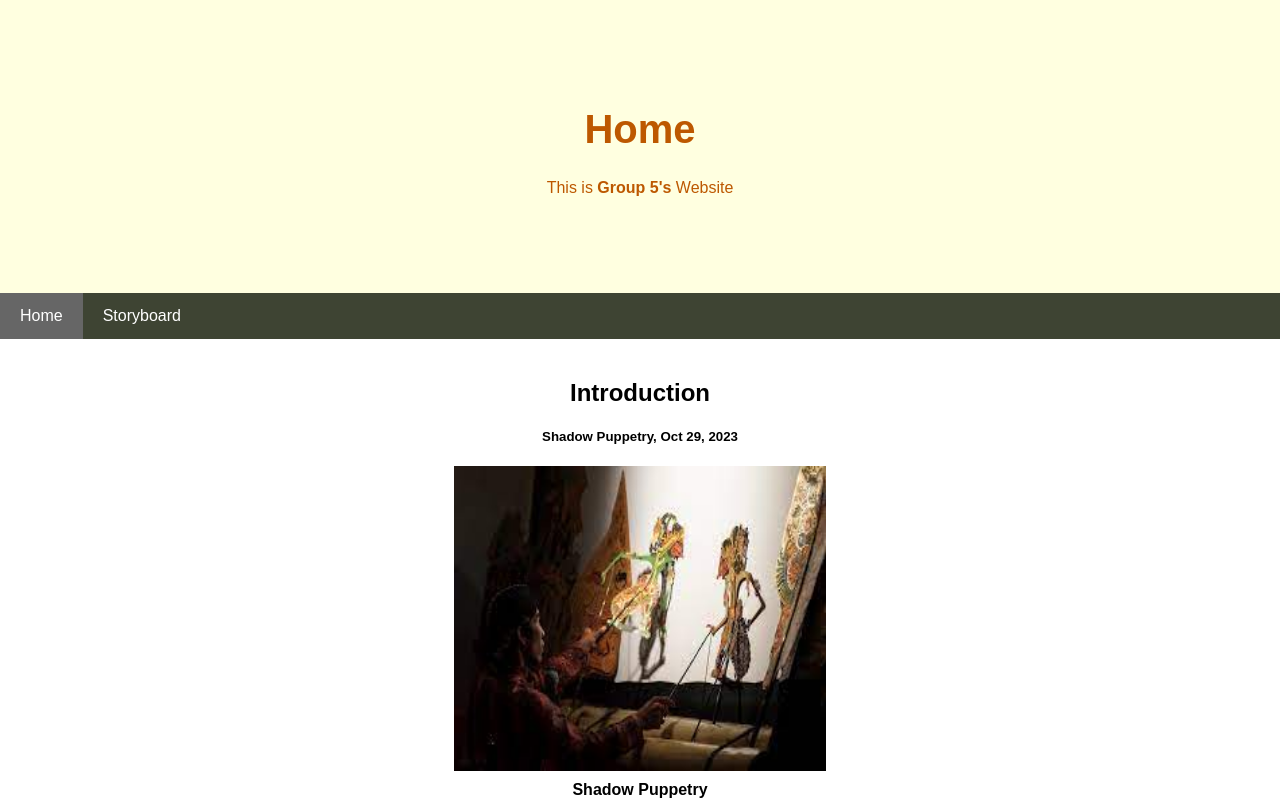
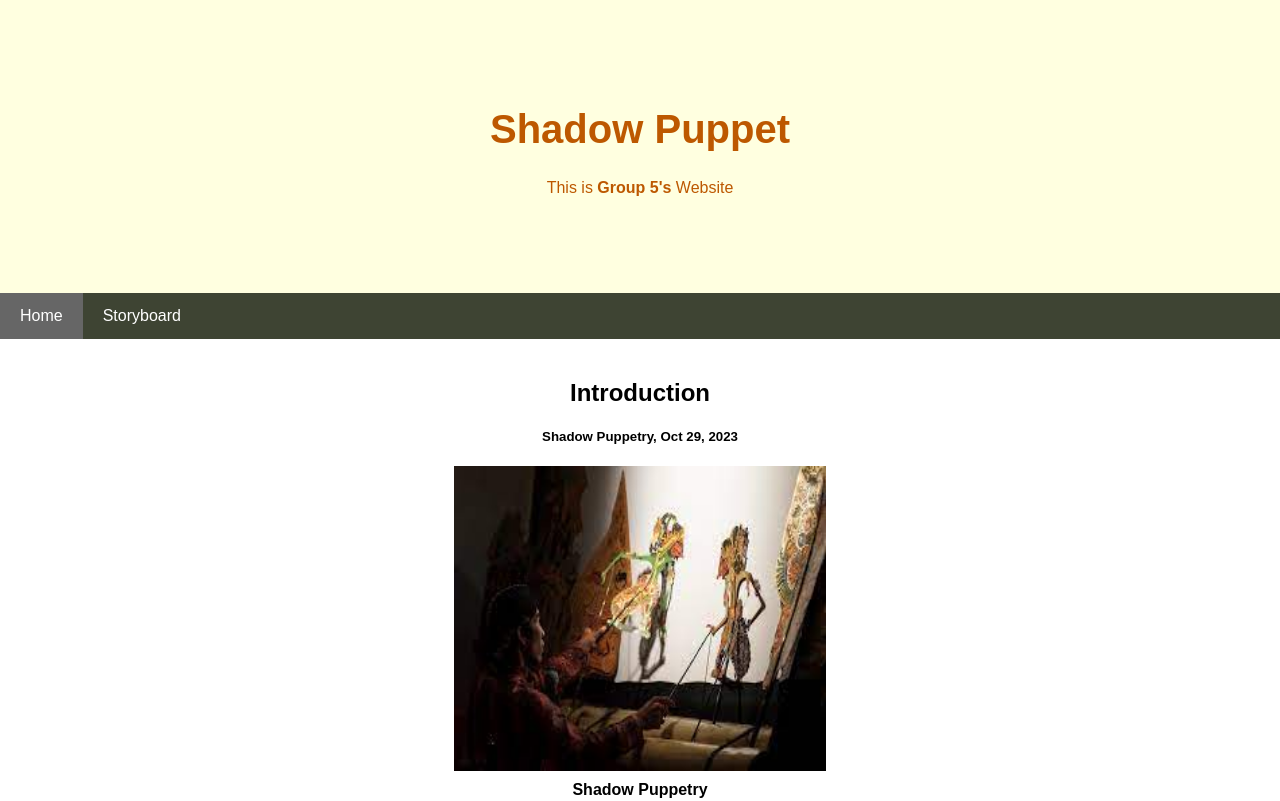
Before and after one commit to HElllooooooooo/Gorup-5-IPBA-Website-Updated, a plain HTML site: page index.html in a window 1280 px wide. Shown: the top 801 px of the page. Drawn offline with Linux system fonts and the light colour scheme.

Commit message:
Update index.html

```diff
--- a/index.html
+++ b/index.html
@@ -1,7 +1,7 @@
 <!DOCTYPE html>
 <html lang="en">
 <head>
-<title>Home</title>
+<title>Shadow Puppet</title>
 <meta charset="UTF-8">
 <meta name="viewport" content="width=device-width, initial-scale=1">
 <link rel="stylesheet" href="style.css">
@@ -9,7 +9,7 @@
 <body>
 
 <div class="header">
-  <h1>Home</h1>
+  <h1>Shadow Puppet</h1>
   <p>This is <b> Group 5's</b> Website</p>
 </div>
 
```
